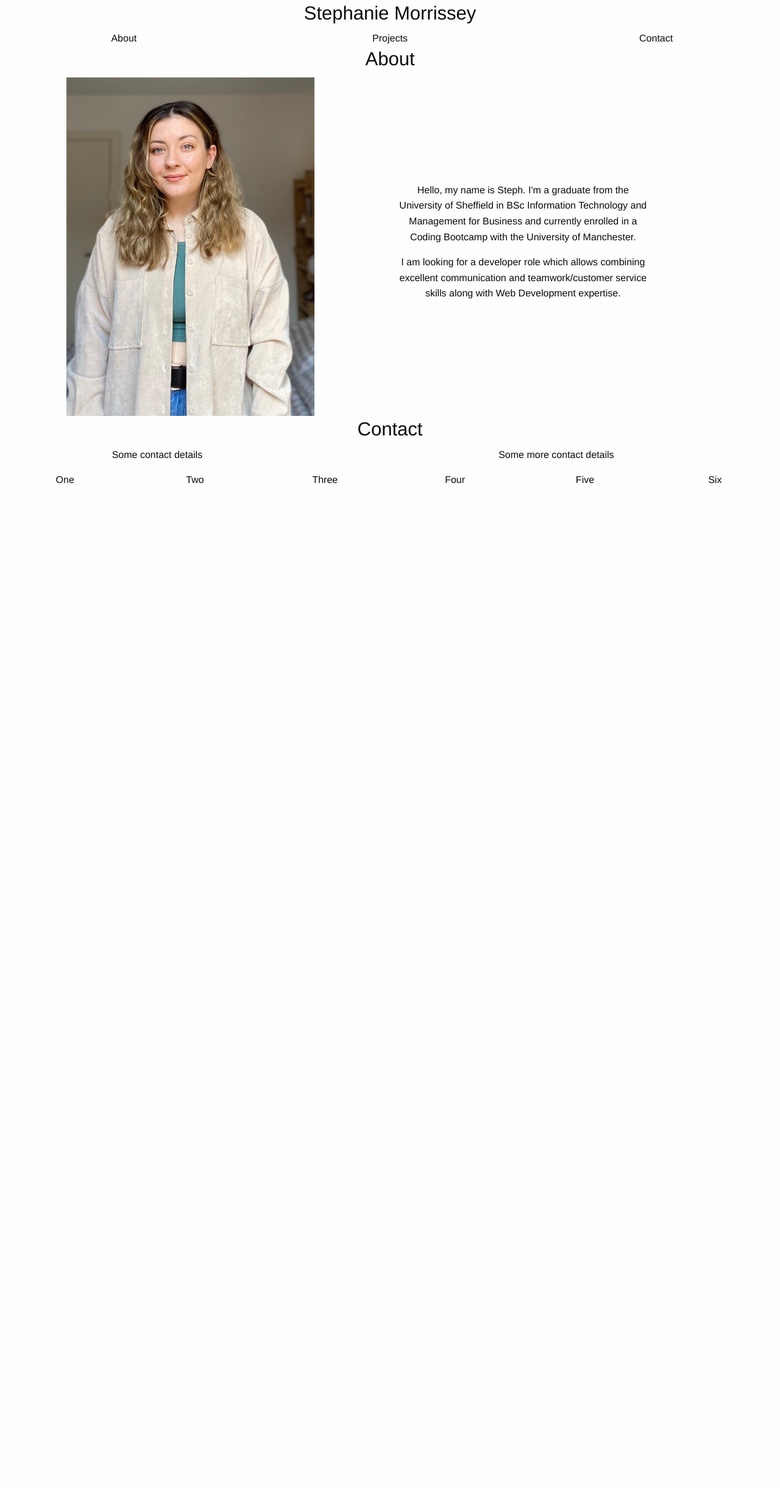
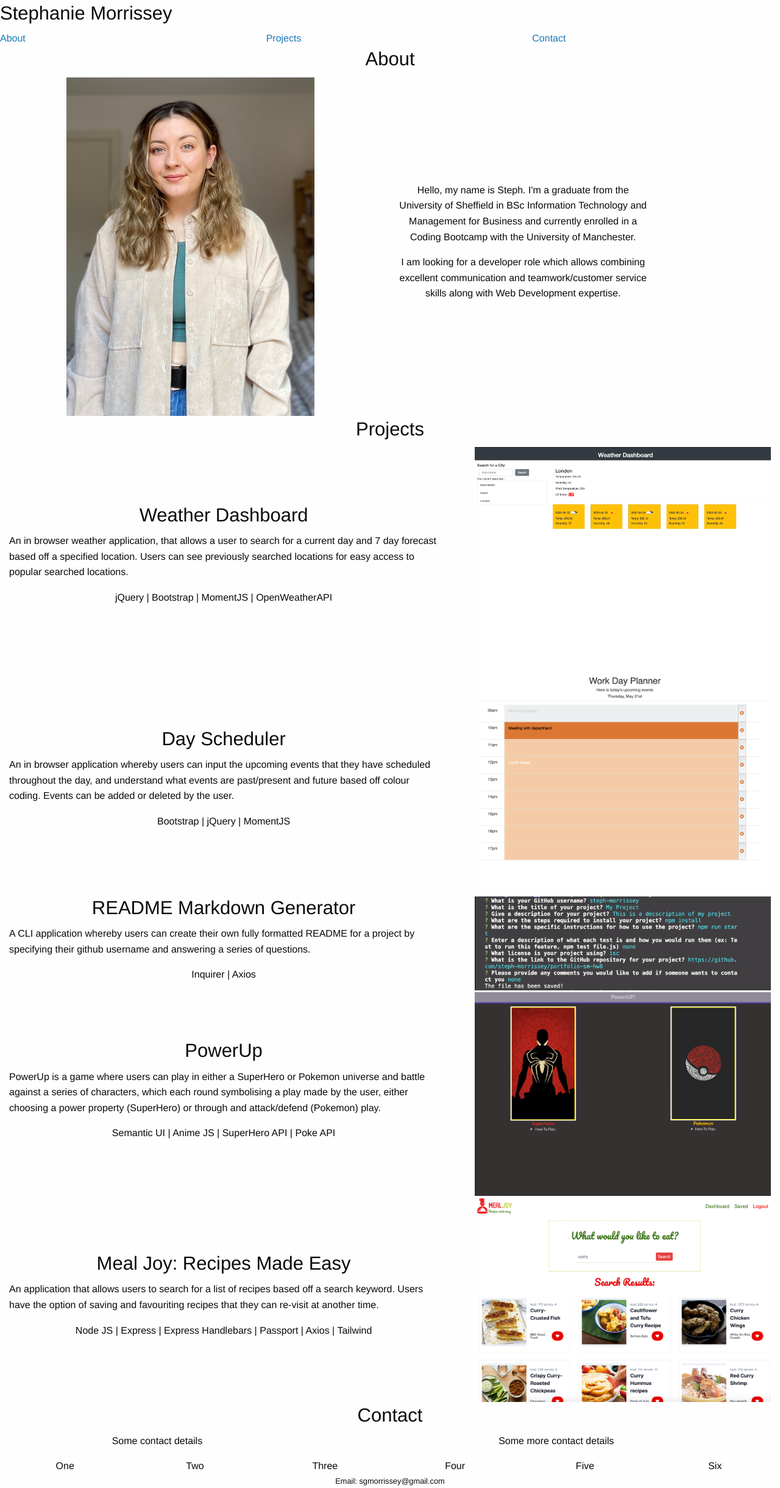
Before and after one commit to steph-morrissey/portfolio-update, a Node server app: page / in a window 1280 px wide. Shown: the whole page at 61% size. Before the commit the page ends 793 px from the top, so only its background shows below. Run offline with Node 20, Linux system fonts and the light colour scheme; some libraries are stand-ins or nearby versions.

Commit message:
Added projects content for portfolio using obj/handlebars

```diff
--- a/package.json
+++ b/package.json
@@ -22,6 +22,8 @@
   "homepage": "https://github.com/steph-morrissey/portfolio-update#readme",
   "dependencies": {
     "express": "^4.17.1",
-    "express-handlebars": "^5.1.0"
+    "express-handlebars": "^5.1.0",
+    "mysql2": "^2.1.0",
+    "sequelize": "^6.3.4"
   }
 }
--- a/src/routes/html-routes.js
+++ b/src/routes/html-routes.js
@@ -1,8 +1,69 @@
 const express = require("express");
 const router = express.Router();
+const projectsData = [
+  {
+    name: "Weather Dashboard",
+    description:
+      "An in browser weather application, that allows a user to search for a current day and 7 day forecast based off a specified location. Users can see previously searched locations for easy access to popular searched locations.",
+    technologies: ["jQuery", "Bootstrap", "MomentJS", "OpenWeatherAPI"],
+    imageName: "WEATHER_DASHBOARD.png",
+    repoLink: "",
+    deployedLink: "",
+  },
+  {
+    name: "Day Scheduler",
+    description:
+      "An in browser application whereby users can input the upcoming events that they have scheduled throughout the day, and understand what events are past/present and future based off colour coding. Events can be added or deleted by the user.",
+    technologies: ["Bootstrap", "jQuery", "MomentJS"],
+    imageName: "DAY_PLANNER.png",
+    repoLink: "",
+    deployedLink: "",
+  },
+  {
+    name: "README Markdown Generator",
+    description:
+      "A CLI application whereby users can create their own fully formatted README for a project by specifying their github username and answering a series of questions.",
+    technologies: ["Inquirer", "Axios"],
+    imageName: "README.png",
+    repoLink: "",
+    deployedLink: "",
+  },
+  {
+    name: "PowerUp",
+    description:
+      "PowerUp is a game where users can play in either a SuperHero or Pokemon universe and battle against a series of characters, which each round symbolising a play made by the user, either choosing a power property (SuperHero) or through and attack/defend (Pokemon) play.",
+    technologies: ["Semantic UI", "Anime JS", "SuperHero API", "Poke API"],
+    imageName: "POWERUP.png",
+    repoLink: "",
+    deployedLink: "",
+  },
+  {
+    name: "Meal Joy: Recipes Made Easy",
+    description:
+      "An application that allows users to search for a list of recipes based off a search keyword. Users have the option of saving and favouriting recipes that they can re-visit at another time.",
+    technologies: [
+      "Node JS",
+      "Express",
+      "Express Handlebars",
+      "Passport",
+      "Axios",
+      "Tailwind",
+    ],
+    imageName: "MEALJOY.png",
+    repoLink: "",
+    deployedLink: "",
+  },
+];
+router.get("/", async (req, res) => {
+  const projects = projectsData.map((project) => {
+    const name = project.name;
+    const description = project.description;
+    const technologies = project.technologies.join(" | ");
+    const imageName = project.imageName;
+    return { name, description, technologies, imageName };
+  });
 
-router.get("/", (req, res) => {
-  res.render("index");
+  res.render("index", { projects });
 });
 
 module.exports = router;
--- a/src/server.js
+++ b/src/server.js
@@ -6,6 +6,7 @@ const path = require("path");
 const router = require("./routes/html-routes");
 // Setting up the PORT
 const PORT = process.env.PORT || 8080;
+
 
 const app = express();
 
--- a/src/views/index.handlebars
+++ b/src/views/index.handlebars
@@ -1,10 +1,9 @@
-<div class="grid-y medium-grid-frame text-center">
+<div class="grid-y">
     <div class="cell shrink header medium-cell-block-container">
         <h3>Stephanie Morrissey</h3>
     </div>
     {{> navigation}}
-    <div class="grid-y">
-        <section id="about">
+    <section class="text-center" id="about">
         <h3>About</h3>
         <div class="grid-x grid-margin-x">
             <div class="cell small-12 medium-4 medium-offset-1 large-4 large-offset-1">
@@ -30,13 +29,13 @@
     </section>
     <section id="projects">
         {{#if projects}}
-            <h3>Projects</h3>
-            {{#each}}
-            {{> projects}}
+        <h3 class="text-center">Projects</h3>
+        {{#each projects}}
+        {{> project}}
         {{/each}}
         {{/if}}
     </section>
-        <section id="contact">
+    <section class="text-center" id="contact">
         <h3>Contact</h3>
         <div class="grid-x grid-margin-x">
             <div class="cell small-12 medium-4 large-5">
@@ -47,8 +46,7 @@
             </div>
         </div>
     </section>
-    </div>
-    <div class="grid-x">
+    <div class="grid-x text-center">
         <div class="cell small-auto large-auto">One</div>
         <div class="cell small-auto large-auto">Two</div>
         <div class="cell small-auto large-auto">Three</div>
--- a/src/views/partials/navigation.handlebars
+++ b/src/views/partials/navigation.handlebars
@@ -1,11 +1,18 @@
 <div class="grid-x grid-margin-x">
     <div class="cell small-12 medium-4 large-4">
-        About
+        <a href="#about">
+            About
+        </a>
     </div>
     <div class="cell small-12 medium-4 large-4">
-        Projects
+        <a href="#projects">
+            Projects
+        </a>
     </div>
     <div class="cell small-12 medium-4 large-4">
-        Contact
+        <a href="#contact">
+            Contact
+        </a>
+
     </div>
 </div>
--- a/src/views/partials/project.handlebars
+++ b/src/views/partials/project.handlebars
@@ -1,11 +1,12 @@
-<div class="grid-x grid-margin-x">
-    <div class="cell small-12 medium-4 large-5">
-        <div>
-            <img src="images/{{imageName}}">
+<div class="grid-x grid-margin-x grid-padding-x align-middle">
+    <div class="cell small-12 medium-8 large-7">
+        <h3 class="text-center">{{name}}</h3>
+        <p>{{description}}</p>
+        <p class="text-center">{{technologies}}</p>
+    </div>
+    <div class="cell small-12 medium-4 large-5 ">
+        <div class="border solid">
+            <img src="/images/{{imageName}}">
         </div>
     </div>
-    <div class="cell small-12 medium-8 large-7">
-        <h3 class="text-center">{{projectName}}</h3>
-        <p>{{projectDesc}}</p>
-    </div>
 </div>
```
Also changed, not shown: src/public/images/DAY_PLANNER.png (added), src/public/images/MEALJOY.png (added), src/public/images/POWERUP.png (added), src/public/images/README.png (added), src/public/images/WEATHER_DASHBOARD.png (added). Lines whose indentation alone changed are shown as unchanged.
